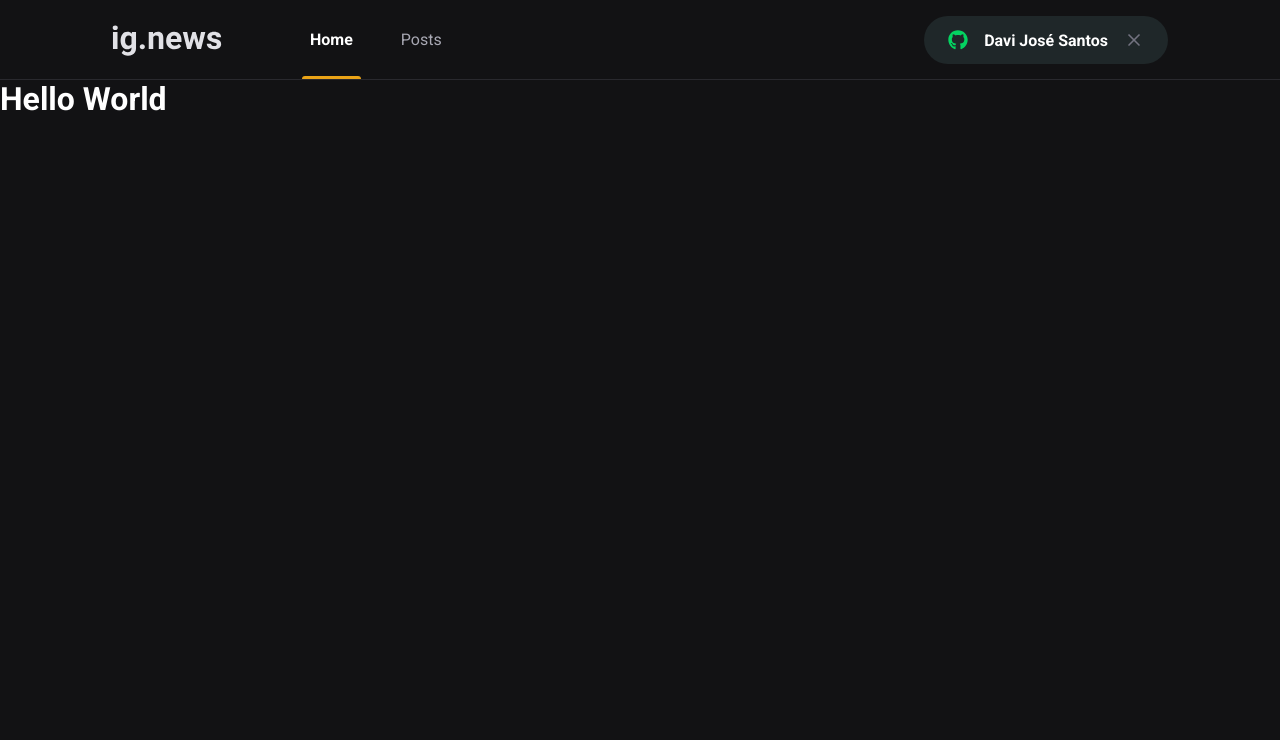
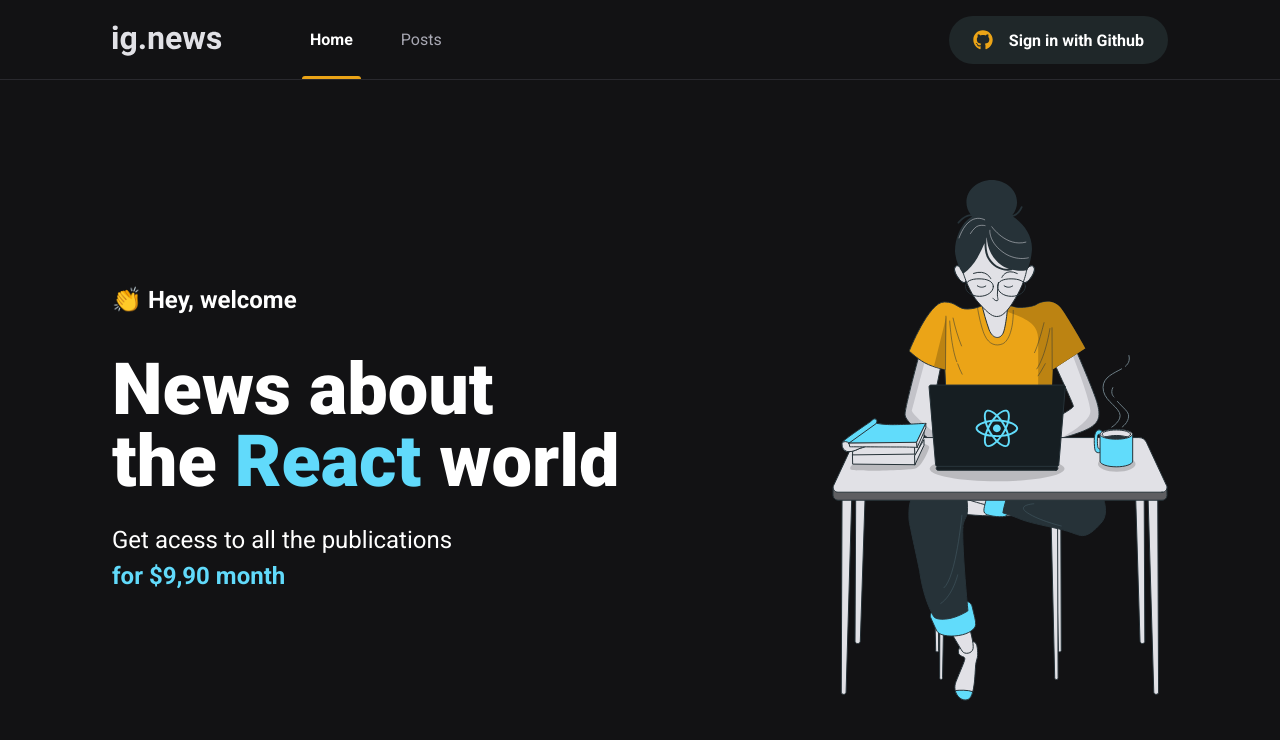
Before and after one commit to Dex64ter/ig.news, a Next.js app: page / in a window 1280 px wide. Shown: the top 740 px of the page. Built offline with nearby package versions, Linux system fonts and the light colour scheme.

Commit message:
Home page styles

```diff
--- a/src/components/SignInButton/index.tsx
+++ b/src/components/SignInButton/index.tsx
@@ -3,7 +3,7 @@
 import styles from "./styles.module.scss";
 
 export function SignInButton() {
-  const isUserLoggedIn = true;
+  const isUserLoggedIn = false;
 
   return isUserLoggedIn ? (
     <button
--- /dev/null
+++ b/src/pages/home.module.scss
@@ -0,0 +1,41 @@
+.contentContainer {
+  max-width: 1120px;
+  display: flex;
+  align-items: center;
+  justify-content: space-between;
+  height: calc(100vh - 5rem);
+
+  padding: 0 2rem;
+  margin: 0 auto;
+}
+
+.hero {
+  max-width: 600px;
+
+  > span {
+    font-size: 1.5rem;
+    font-weight: bold;
+  }
+
+  h1 {
+    font-size: 4.5rem;
+    line-height: 4.5rem;
+    font-weight: 900;
+    margin-top: 2.5rem;
+
+    span {
+      color: var(--cyan-500);
+    }
+  }
+
+  p {
+    font-size: 1.5rem;
+    line-height: 2.25rem;
+    margin-top: 1.5rem;
+    span {
+      color: var(--cyan-500);
+      font-weight: bold;
+    }
+  }
+
+}
--- a/src/pages/index.tsx
+++ b/src/pages/index.tsx
@@ -1,4 +1,5 @@
 import Head from "next/head";
+import styles from './home.module.scss'
 
 export default function Home() {
   return (
@@ -7,9 +8,19 @@
         <title>Home | ig.news</title>
       </Head>
 
-      <h1>
-        Hello <span>World</span>
-      </h1>
+      <main className={styles.contentContainer}>
+        <section className={styles.hero}>
+          <span>👏 Hey, welcome</span>
+          <h1>
+            News about <br /> the <span>React</span> world
+          </h1>
+          <p>
+            Get acess to all the publications <br />
+            <span>for $9,90 month</span>
+          </p>
+        </section>
+        <img src="/images/avatar.svg" alt="girl coding" />
+      </main>
     </>
   );
 }
```
